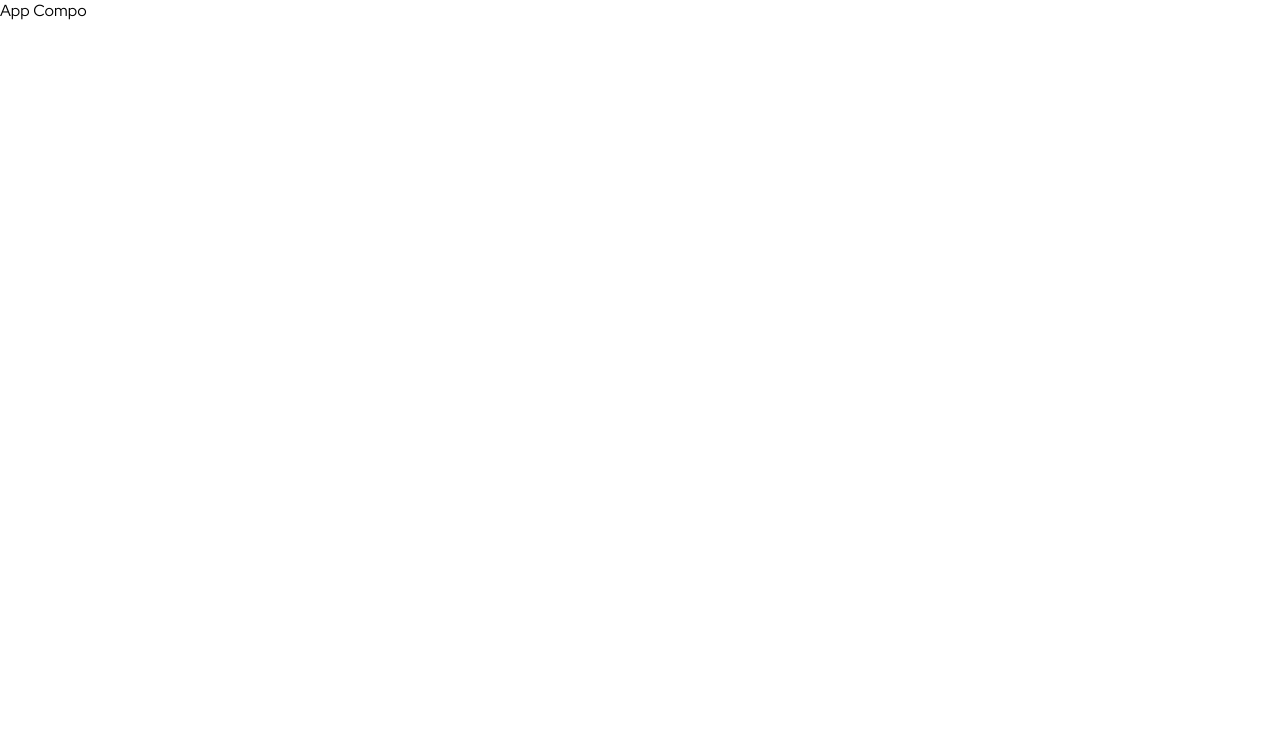
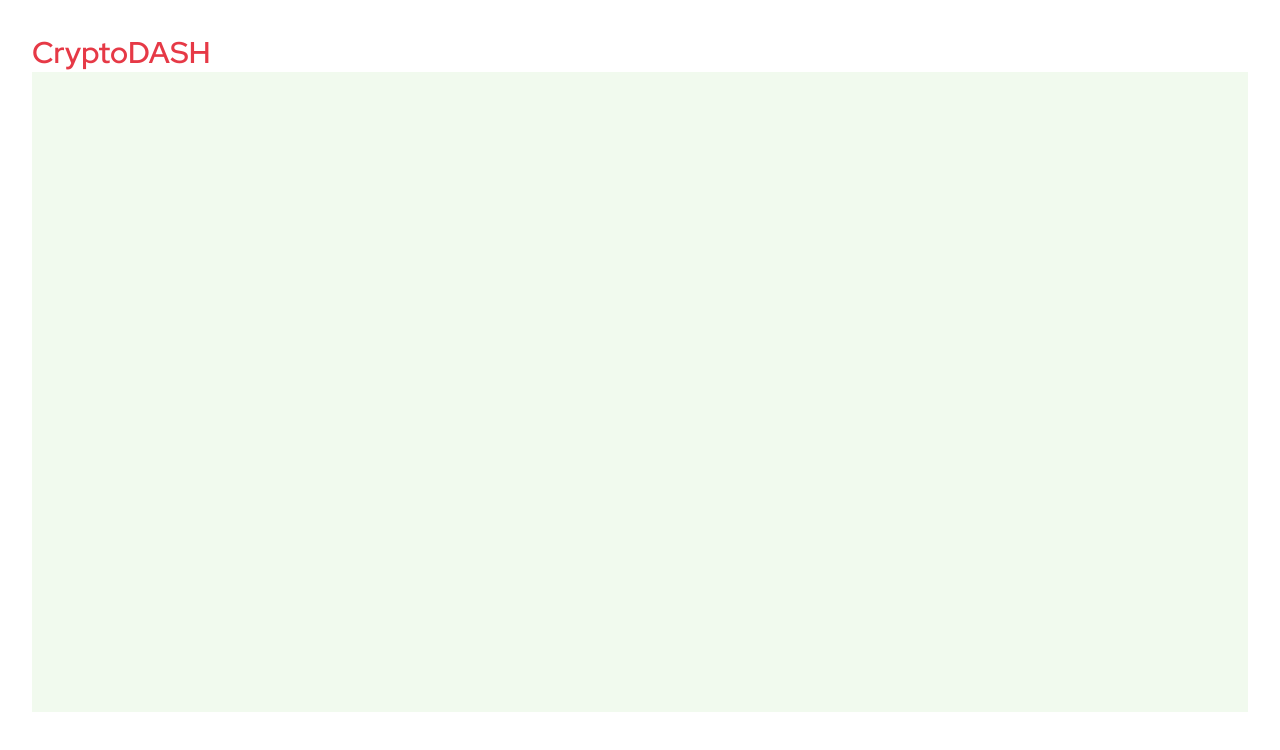
Before and after one commit to shreyazz/CryptoDASH, a React (Create React App) app: page /landing in a window 1280 px wide. Shown: the top 750 px of the page. Built offline with nearby package versions, Linux system fonts and the light colour scheme.

Commit message:
minor changes

```diff
--- /dev/null
+++ b/src/StyledComponents/LandingPageElements.js
@@ -0,0 +1,8 @@
+import styled from "styled-components";
+
+export const LandingWrapper = styled.div`
+  height: 80vh;
+  width: 100%;
+  /* background: red; */
+  background: ${({ color }) => (color === "dark" ? "#1D3557" : "#F1FAEE")};
+`;
--- /dev/null
+++ b/src/StyledComponents/NavBarElemets.js
@@ -0,0 +1,8 @@
+import styled from "styled-components";
+import { Link } from "react-router-dom";
+export const LogoLink = styled(Link)`
+  color: ${({ color }) => (color === "light" ? "#E63946" : "#A8DADC")};
+  text-decoration: none;
+  font-size: 30px;
+  font-weight: 600;
+`;
--- a/src/app.jsx
+++ b/src/app.jsx
@@ -1,7 +1,19 @@
-import React from 'react';
+import React, { createContext } from "react";
+import { Routes, Route } from "react-router-dom";
+import NavBar from "./components/NavBar";
+import LandingPage from "./pages/LandingPage";
+export const theme = createContext("light");
 
 const app = () => {
-  return <div>App Compo</div>;
+  return (
+    <>
+      <NavBar />
+      <Routes>
+        <Route path="/landing" element={<LandingPage />} />
+        <Route path="*" element={<div>404 Page Not Found</div>} />
+      </Routes>
+    </>
+  );
 };
 
 export default app;
--- /dev/null
+++ b/src/components/NavBar.jsx
@@ -0,0 +1,16 @@
+import React, { createContext } from "react";
+import { Link } from "react-router-dom";
+import { LogoLink } from "../StyledComponents/NavBarElemets";
+const NavBar = () => {
+  return (
+    <>
+      <nav>
+        <LogoLink to="/landing" color="light">
+          CryptoDASH
+        </LogoLink>
+      </nav>
+    </>
+  );
+};
+
+export default NavBar;
--- a/src/index.css
+++ b/src/index.css
@@ -4,3 +4,7 @@
   box-sizing: border-box;
   font-family: "Red Hat Display", sans-serif;
 }
+
+body {
+  padding: 2rem;
+}
--- a/src/index.js
+++ b/src/index.js
@@ -2,5 +2,13 @@ import React from "react";
 import ReactDOM from "react-dom";
 import "./index.css";
 import App from "./app";
+import { BrowserRouter } from "react-router-dom";
 
-ReactDOM.render(<App />, document.getElementById("root"));
+ReactDOM.render(
+  <>
+    <BrowserRouter>
+      <App />
+    </BrowserRouter>
+  </>,
+  document.getElementById("root")
+);
--- a/src/pages/LandingPage.jsx
+++ b/src/pages/LandingPage.jsx
@@ -1,11 +1,13 @@
-import React from 'react';
+import React from "react";
+import {LandingWrapper} from "../StyledComponents/LandingPageElements";
+const LandingPage = () => {
+  return (
+    <>
+        <LandingWrapper>
 
-const LandingPage = () => {
-  return(<>
-      {/* <MainWrapper>
-
-      </MainWrapper> */}
-  </>);
+        </LandingWrapper>
+    </>
+  );
 };
 
 export default LandingPage;
```
